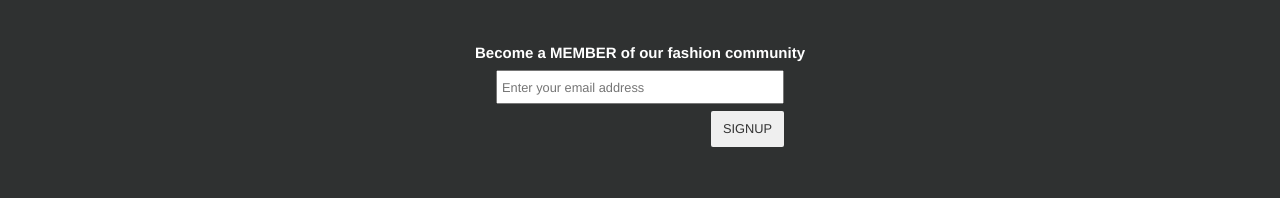
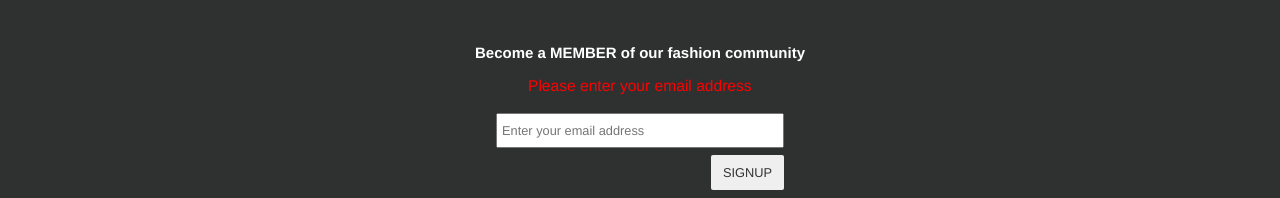
Before and after one commit to WesleyErasmus/fashion-online-store, a Vue app: page / in a window 1280 px wide. Both pictures are taken after a click on the button "SIGNUP". Shown: the part 2620-2818 px from the top of the page. Built offline with nearby package versions, Linux system fonts and the light colour scheme; no server answers.

Commit message:
Footer form email validation

```diff
--- a/src/components/Footer.vue
+++ b/src/components/Footer.vue
@@ -35,14 +35,14 @@
           <header>
             <div class="newsletter">Become a MEMBER of our fashion community</div>
             <div class="signup-container">
-              <!-- <div> -->
-                <input
-                  v-model="newSubscriber"
-                  name="subscriber"
-                  type="email"
-                  placeholder="Enter your email address"
-                />
-              <!-- </div> -->
+              <div v-show="errors.length">
+              <ul>
+                <li class="error-message" v-for="error in errors" :key="error">{{ error }}</li>
+              </ul>
+              </div>
+              <form @submit.prevent="addSubscriber">
+                <input v-model="newSubscriber" name="subscriber" type="email" placeholder="Enter your email address" />
+              </form>
               <div class="blogs">
                 <button class="signup-btn" @click="addSubscriber">SIGNUP</button>
               </div>
@@ -68,6 +68,7 @@ export default {
     return {
       subscriberList: [],
       newSubscriber: null,
+      errors: [],
     };
   },
   mounted() {
@@ -82,12 +83,25 @@ export default {
     }
   },
   methods: {
+    validEmail() {
+      var re =
+        /^(([^<>()[\]\\.,;:\s@"]+(\.[^<>()[\]\\.,;:\s@"]+)*)|(".+"))@((\[[0-9]{1,3}\.[0-9]{1,3}\.[0-9]{1,3}\.[0-9]{1,3}\])|(([a-zA-Z\-0-9]+\.)+[a-zA-Z]{2,}))$/;
+      return re.test(this.newSubscriber);
+    },
     addSubscriber() {
+
+      this.errors = [];
       // ensure they actually typed something
       if (!this.newSubscriber) {
+        this.errors.push("Please enter your email address");
         return;
       }
-
+      if (!this.validEmail(this.email)) {
+        this.errors.push(
+          "Please enter a valid email address (e.g. johndoe@mail.com)"
+        );
+        return;
+      }
       this.subscriberList.push(this.newSubscriber);
       this.newSubscriber = "";
       this.saveSubscriber();
@@ -101,6 +115,8 @@ export default {
 </script>
 
 <style scoped>
+
+
 .sale-banner {
   height: 75px;
   background: #242626;
@@ -112,15 +128,19 @@ export default {
   align-items: center;
   margin-top: 5vw;
 }
+
+/* Withing the footer container */
 footer {
   background: #2f3131;
   color: #9d9d9d;
 }
+
 .footer-inner {
   display: block;
   margin: 0 auto;
   background: #2f3131;
 }
+
 header {
   max-width: 1280px;
   display: flex;
@@ -131,18 +151,29 @@ header {
   align-items: center;
 }
 
+.error-message {
+  list-style-type: none;
+  color: red;
+  font-size: calc(10px + 0.35rem);
+  padding-bottom: 0;
+  margin-bottom: 0;
+}
+
 input {
   padding: 0.25rem;
-  width: 18rem;
+  min-width: 18rem;
+  width: 100%;
 }
 
 ::placeholder {
   font-size: calc(8px + 0.3rem);
 }
+
 .signup-container {
   display: flex;
   flex-direction: column;
 }
+
 .signup-btn {
   border: none;
   margin-top: 7px;
@@ -151,12 +182,14 @@ border-radius: 2px;
   font-size: calc(8px + 0.3rem);
   float: right;
 }
+
 .newsletter {
   padding-bottom: 5px;
   /* color: #c1c1c1; */
   color: #fff;
   font-weight: 600;
 }
+
 main {
   display: block;
   margin: 0 auto;
@@ -164,21 +197,25 @@ main {
   background: #2f3131;
   padding: 0 0 2rem 0;
 }
+
 .logo-discount-container {
   display: flex;
   flex-direction: column;
   justify-content: space-evenly;
   padding: 1rem;
 }
+
 .logo {
   color: var(--primary-color);
 }
+
 .footer-links {
   padding: 1rem;
   display: flex;
   flex-direction: row;
   justify-content: space-evenly;
 }
+
 .footer-links-container {
   list-style-type: none;
   padding: 1rem;
@@ -188,6 +225,7 @@ li {
   margin: 0.25rem 0;
   font-size: 12px;
 }
+
 li:hover {
   opacity: 0.8;
   cursor: pointer;
@@ -206,12 +244,14 @@ li:hover {
   justify-content: center;
   background: #242626;
 }
+
 a {
   color: #fff;
   padding: 1rem;
   -webkit-transition: 0.3s ease-in-out;
   transition: 0.3s ease-in-out;
 }
+
 a:hover {
   transform: scale(1.5);
   background: none;
```
Lines whose indentation alone changed are shown as unchanged.
